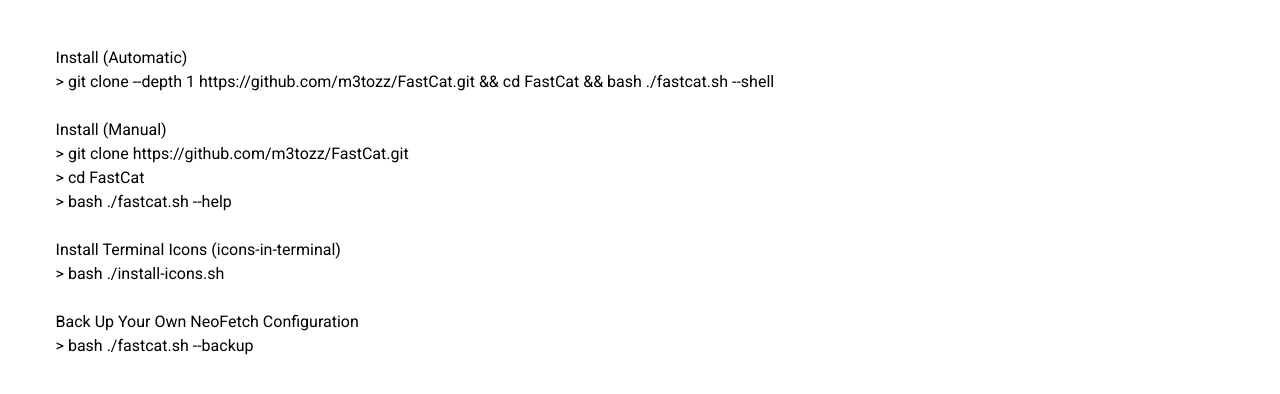
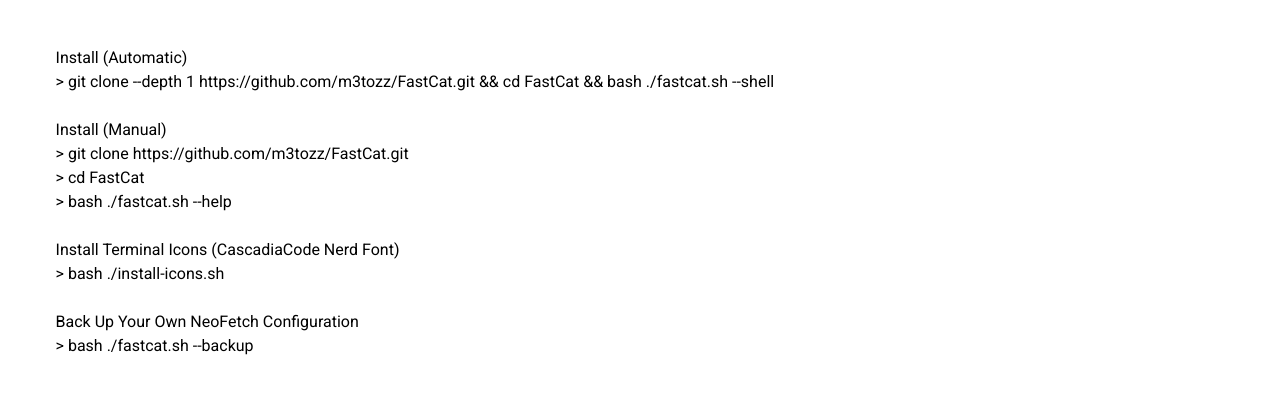
Before and after one commit to m3tozz/FastCat, a plain HTML site: page installation.html in a window 1280 px wide. Shown: the part 200-594 px from the top of the page. Drawn offline with Linux system fonts and the light colour scheme.

Commit message:
Update installation.html

```diff
--- a/installation.html
+++ b/installation.html
@@ -88,7 +88,7 @@
 &nbsp;&nbsp;&nbsp;&nbsp;&nbsp;&nbsp;&nbsp;&nbsp;&nbsp;&nbsp;&nbsp;&nbsp;&nbsp;&nbsp;> cd FastCat<br>
 &nbsp;&nbsp;&nbsp;&nbsp;&nbsp;&nbsp;&nbsp;&nbsp;&nbsp;&nbsp;&nbsp;&nbsp;&nbsp;&nbsp;> bash ./fastcat.sh --help
 <br><br/>
-&nbsp;&nbsp;&nbsp;&nbsp;&nbsp;&nbsp;&nbsp;&nbsp;&nbsp;&nbsp;&nbsp;&nbsp;&nbsp;&nbsp;Install Terminal Icons (icons-in-terminal)<br>
+&nbsp;&nbsp;&nbsp;&nbsp;&nbsp;&nbsp;&nbsp;&nbsp;&nbsp;&nbsp;&nbsp;&nbsp;&nbsp;&nbsp;Install Terminal Icons (CascadiaCode Nerd Font)<br>
 &nbsp;&nbsp;&nbsp;&nbsp;&nbsp;&nbsp;&nbsp;&nbsp;&nbsp;&nbsp;&nbsp;&nbsp;&nbsp;&nbsp;> bash ./install-icons.sh
 <br><br/>
 &nbsp;&nbsp;&nbsp;&nbsp;&nbsp;&nbsp;&nbsp;&nbsp;&nbsp;&nbsp;&nbsp;&nbsp;&nbsp;&nbsp;Back Up Your Own NeoFetch Configuration<br>
```
